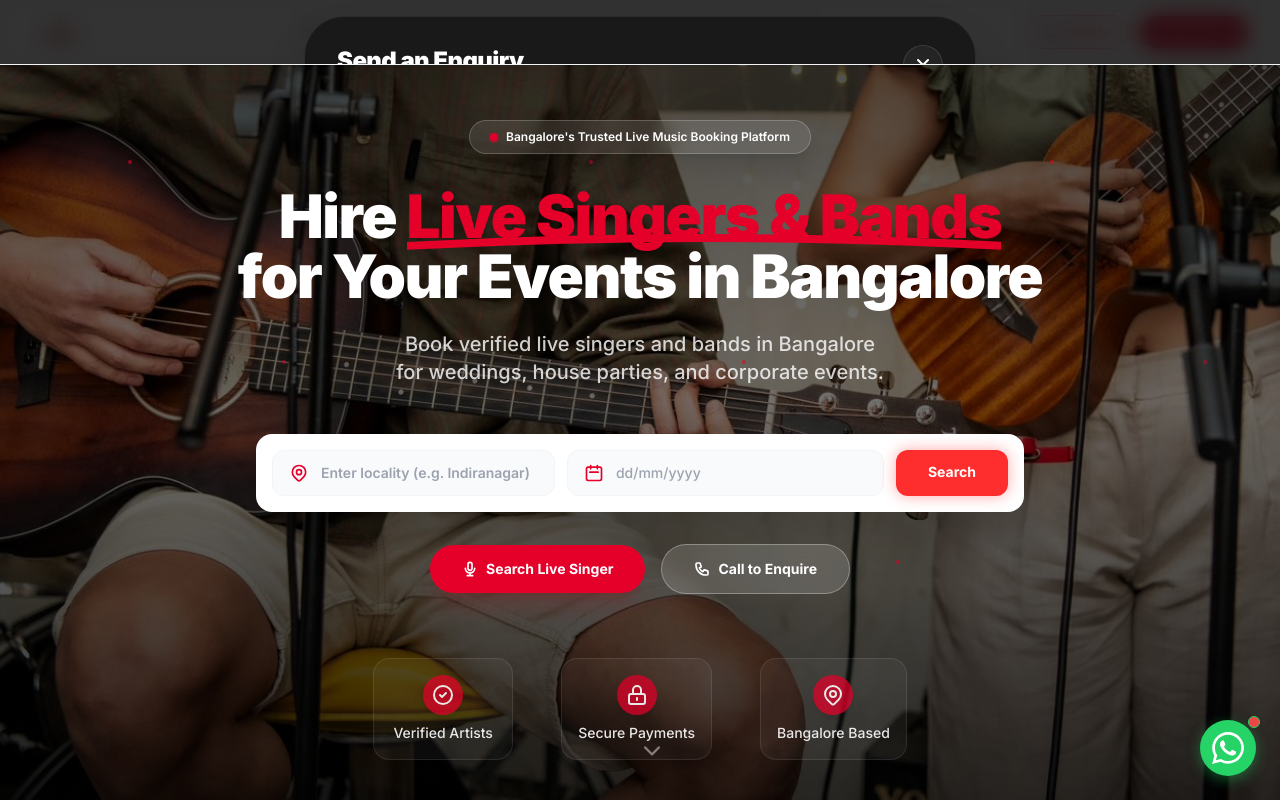
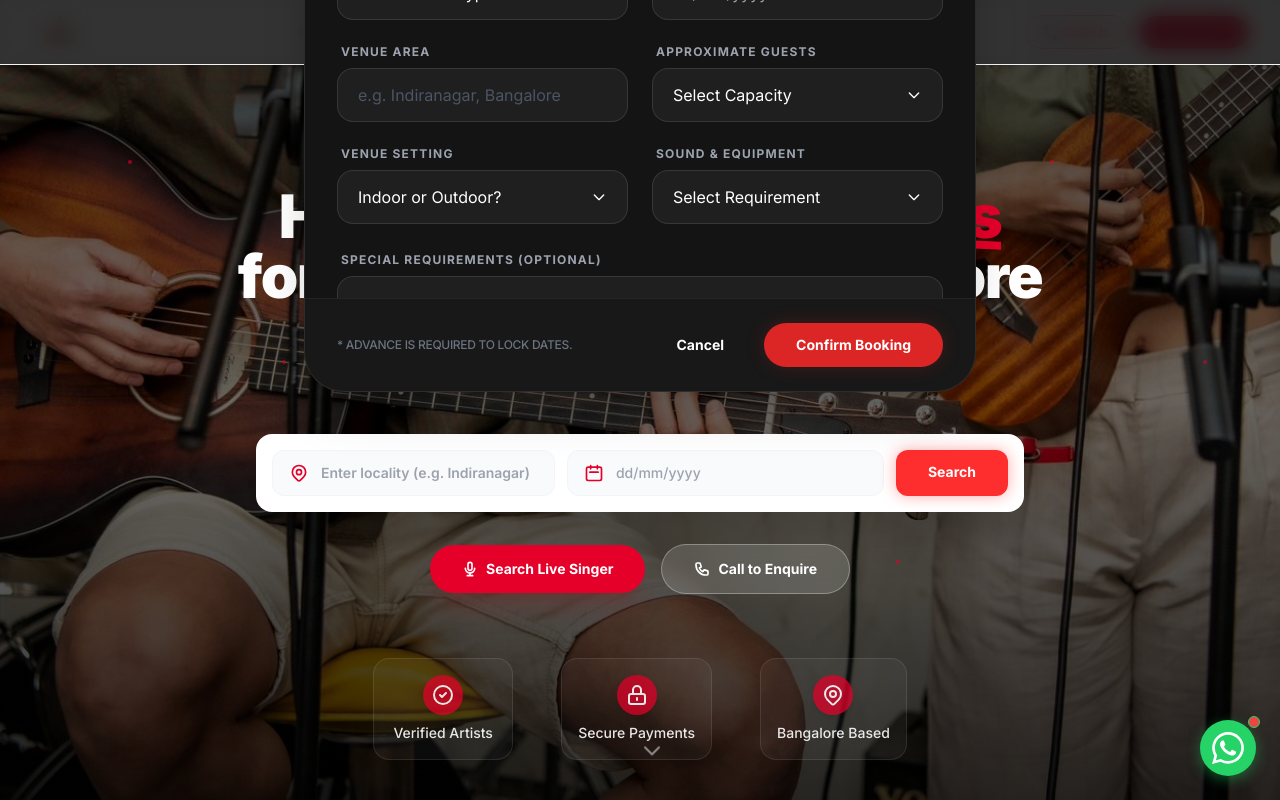
Before and after one commit to Aniketgautam959/Urban-Raaga, a Next.js app: page / in a window 1280 px wide. Both pictures are taken after a click on the button "Book Now". Shown: the top 800 px of the page. Built offline with nearby package versions, Linux system fonts and the light colour scheme.

Commit message:
fix: restore centered modal alignment with correct flex-1 scroll on form body

```diff
--- a/components/EnquiryModal.tsx
+++ b/components/EnquiryModal.tsx
@@ -45,7 +45,7 @@ export default function EnquiryModal({ isOpen, onClose }: EnquiryModalProps) {
   return (
     <AnimatePresence>
       {isOpen && (
-        <div className="fixed inset-0 z-[110] flex items-start justify-center p-4 overflow-y-auto">
+        <div className="fixed inset-0 z-[110] flex items-center justify-center p-4">
           {/* Backdrop */}
           <motion.div
             initial={{ opacity: 0 }}
@@ -60,7 +60,7 @@ export default function EnquiryModal({ isOpen, onClose }: EnquiryModalProps) {
             initial={{ opacity: 0, scale: 0.95, y: 30 }}
             animate={{ opacity: 1, scale: 1, y: 0 }}
             exit={{ opacity: 0, scale: 0.95, y: 30 }}
-            className="relative w-full max-w-2xl bg-[#141414] border border-white/10 rounded-[2.5rem] shadow-2xl overflow-hidden flex flex-col my-auto"
+            className="relative w-full max-w-2xl bg-[#141414] border border-white/10 rounded-[2.5rem] shadow-2xl overflow-hidden flex flex-col max-h-[90vh]"
           >
             {/* Header */}
             <div className="px-8 py-7 border-b border-white/5 flex items-start justify-between bg-white/[0.02] shrink-0">
@@ -77,7 +77,7 @@ export default function EnquiryModal({ isOpen, onClose }: EnquiryModalProps) {
             </div>
 
             {/* Form Body */}
-            <div className="p-8 space-y-7 overflow-y-auto custom-scrollbar" style={{ maxHeight: 'calc(90vh - 200px)' }}>
+            <div className="p-8 space-y-7 overflow-y-auto custom-scrollbar flex-1">
               {/* Name + Phone */}
               <div className="grid grid-cols-1 sm:grid-cols-2 gap-6 pb-2">
                 <div className="space-y-2">
```
